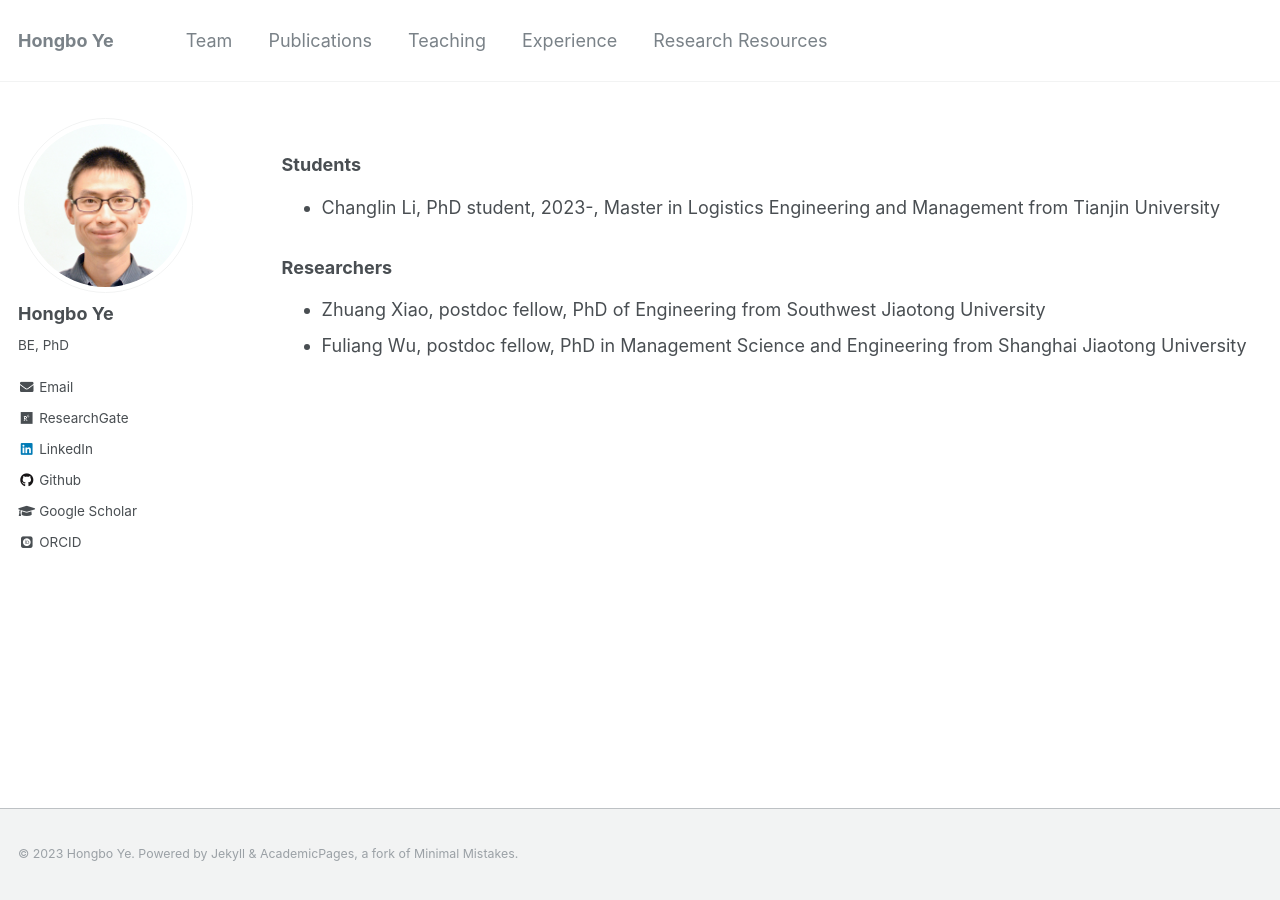
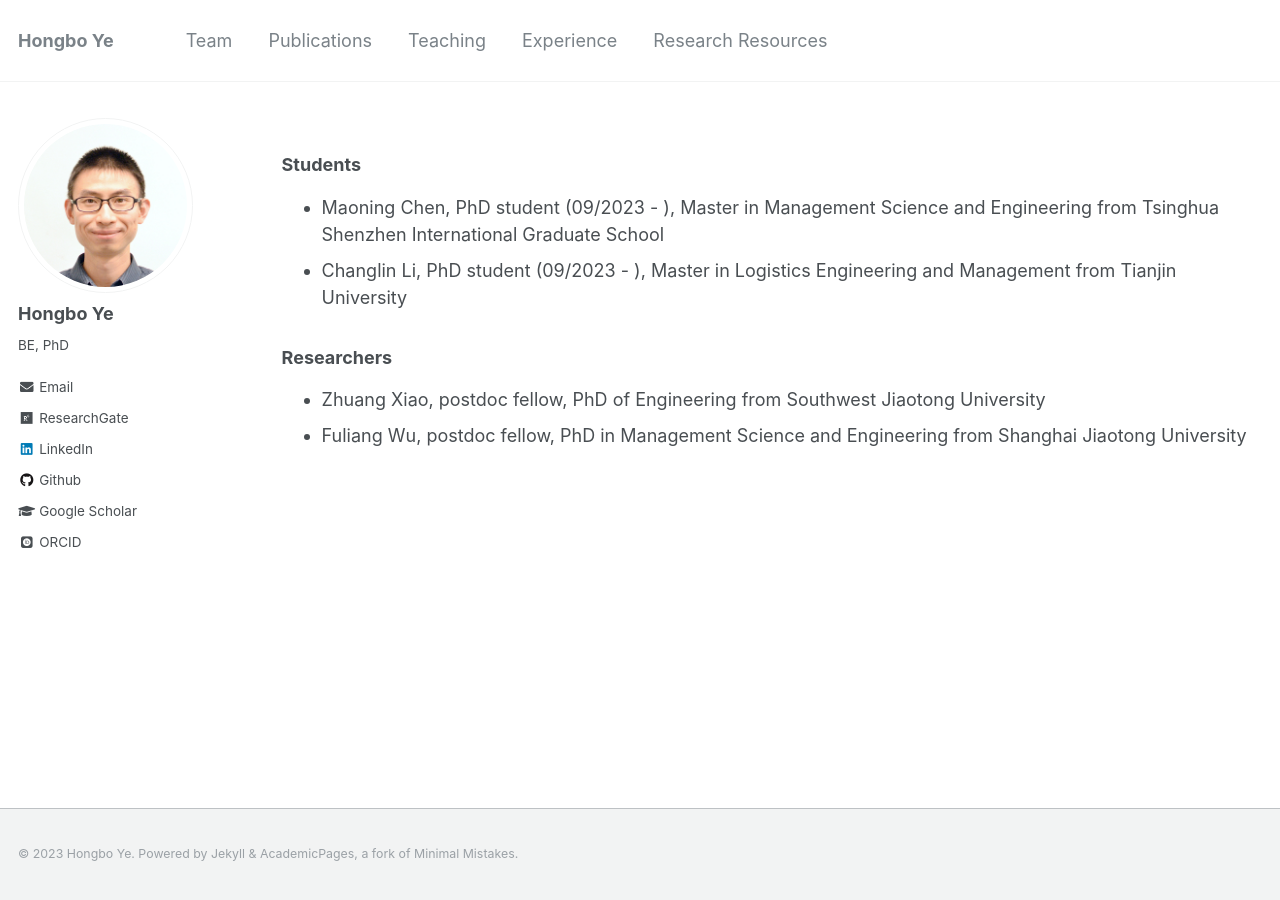
Before and after one commit to hb-ye/hb-ye.github.io, a Jekyll site: the page built from _pages/team.md, in a window 1280 px wide. Built offline with Jekyll 4.4.1, drawn with Linux system fonts in a browser that asks for light colours; some web fonts are replaced.

Commit message:
Update team.md

```diff
--- a/_pages/team.md
+++ b/_pages/team.md
@@ -14,7 +14,8 @@ author_profile: true
 
 ### Students
 
-- Changlin Li, PhD student, 2023-, Master in Logistics Engineering and Management from Tianjin University
+- Maoning Chen, PhD student (09/2023 - ), Master in Management Science and Engineering from Tsinghua Shenzhen International Graduate School
+- Changlin Li, PhD student (09/2023 - ), Master in Logistics Engineering and Management from Tianjin University
 
 ### Researchers
 
```
